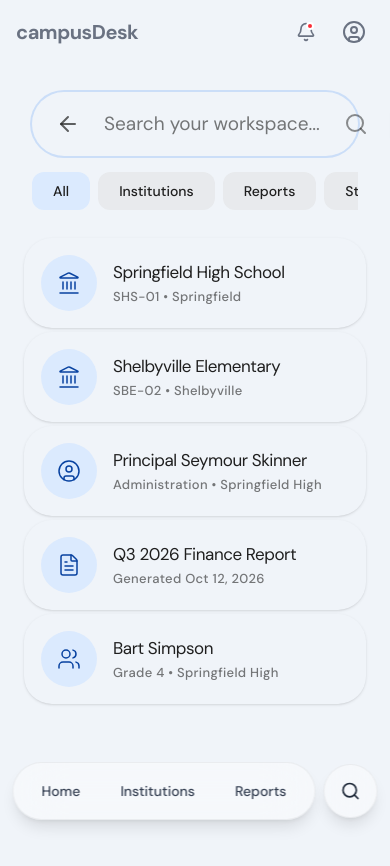
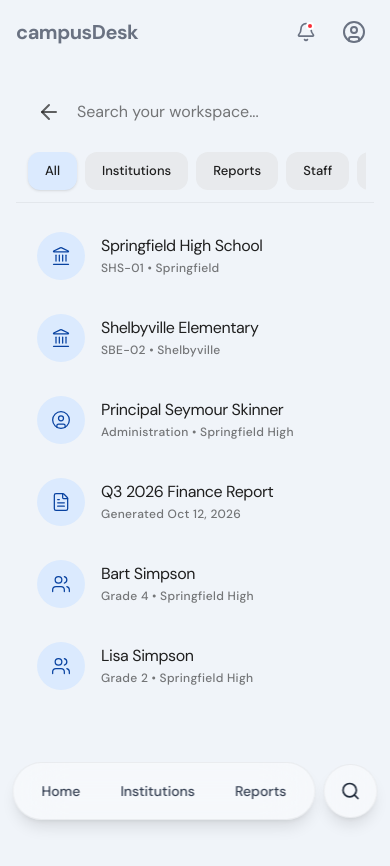
Before and after one commit to ubadha-kaif-work/campusDesk, a Next.js app: page /parent-company/search in a window 390 px wide. Shown: the top 866 px of the page. Built offline with nearby package versions, Linux system fonts and the light colour scheme.

Commit message:
feat: enhance responsive design scaling on search page and search bar layout

```diff
--- a/src/app/parent-company/search/page.tsx
+++ b/src/app/parent-company/search/page.tsx
@@ -27,6 +27,7 @@ function SearchContent() {
         { id: 2, title: "Principal Seymour Skinner", subtitle: "Administration • Springfield High", type: "Staff", icon: UserCircle },
         { id: 3, title: "Q3 2026 Finance Report", subtitle: "Generated Oct 12, 2026", type: "Report", icon: FileText },
         { id: 5, title: "Bart Simpson", subtitle: "Grade 4 • Springfield High", type: "Student", icon: Users },
+        { id: 6, title: "Lisa Simpson", subtitle: "Grade 2 • Springfield High", type: "Student", icon: Users },
     ];
 
     const filteredResults = activeFilter === "All"
@@ -39,46 +40,48 @@ function SearchContent() {
 
     return (
         <div className="min-h-[100dvh] pb-32 bg-background flex flex-col">
-            {/* MD3 Massive Search Bar Base Layer Container */}
-            <div className="sticky top-0 z-50 pt-4 pb-2 px-4 bg-background/90 backdrop-blur-md">
-                <div className="max-w-4xl mx-auto flex flex-col gap-4">
+            {/* Highly Responsive Top Container Tracking Scaling Constraints */}
+            <div className="sticky top-0 z-50 pt-2 pb-2 px-2 sm:px-4 sm:pt-4 bg-background/95 backdrop-blur-xl border-b border-black/5 dark:border-white/5 md:border-none">
+                <div className="max-w-6xl mx-auto flex flex-col gap-3">
 
-                    {/* Native thick MD3 Search Bar replacing the floating detached pill layout  */}
-                    <div className="flex items-center gap-2 bg-surface-container-highest px-4 py-3 sm:py-4 rounded-full transition-shadow focus-within:ring-2 ring-primary-500/20">
-                        <button onClick={() => router.back()} className="p-2 rounded-full text-foreground/70 hover:bg-black/5 dark:hover:bg-white/10 transition-colors shrink-0">
+                    {/* Redesigned MD3 Scalable Search Bar mimicking native 56dp height constraints */}
+                    <div className="flex items-center bg-surface-container-highest md:bg-surface-container w-full h-14 rounded-full transition-all focus-within:shadow-md focus-within:bg-surface-container-highest px-1 sm:px-2 border border-transparent focus-within:border-black/5 dark:focus-within:border-white/5">
+                        <button onClick={() => router.back()} className="p-2 sm:p-3 rounded-full text-foreground/70 hover:bg-black/5 dark:hover:bg-white/10 transition-colors shrink-0">
                             <ArrowLeft className="w-6 h-6" />
                         </button>
+
                         <input
                             ref={inputRef}
                             value={searchQuery}
                             onChange={(e) => setSearchQuery(e.target.value)}
                             placeholder="Search your workspace..."
-                            className="flex-1 bg-transparent text-[19px] font-normal text-foreground placeholder-foreground/60 focus:outline-none px-2"
-                            autoFocus={!shouldFocus}
+                            className="flex-1 min-w-0 bg-transparent text-base sm:text-[17px] font-normal text-foreground placeholder-foreground/60 focus:outline-none px-2"
                         />
+
+                        <div className="flex items-center shrink-0 pr-1">
                             {searchQuery ? (
                                 <button onClick={() => setSearchQuery("")} className="p-2 rounded-full text-foreground/70 hover:bg-black/5 dark:hover:bg-white/10 transition-colors">
-                                <X className="w-6 h-6" />
+                                    <X className="w-5 h-5 sm:w-6 sm:h-6" />
                                 </button>
                             ) : (
-                            <div className="p-2 rounded-full text-foreground/50 pointer-events-none">
-                                <SearchIcon className="w-6 h-6" />
+                                <div className="p-2 hidden sm:block rounded-full text-foreground/50 pointer-events-none">
+                                    <SearchIcon className="w-5 h-5 sm:w-6 sm:h-6" />
                                 </div>
                             )}
-                        {/* Standard Default Generic Profile Icon representation  */}
-                        <div className="w-10 h-10 rounded-full bg-primary-100 text-primary-700 dark:bg-primary-900/50 dark:text-primary-300 flex items-center justify-center shadow-sm ml-2 font-medium font-sans border border-primary-200 dark:border-primary-900">
+                            <div className="hidden sm:flex w-8 h-8 sm:w-9 sm:h-9 rounded-full bg-primary-100 text-primary-700 dark:bg-primary-900/50 dark:text-primary-300 items-center justify-center shadow-sm ml-2 font-medium font-sans border border-primary-200 dark:border-primary-900 text-sm">
                                 A
                             </div>
                         </div>
+                    </div>
 
-                    {/* MD3 Tonal Filter Chips overriding Google abstract category sets natively  */}
-                    <div className="flex overflow-x-auto gap-2 pb-1 no-scrollbar">
+                    {/* Highly Scrollable Tonal Filter Chips scaling fluidly */}
+                    <div className="flex overflow-x-auto gap-2 pb-1 px-1 no-scrollbar">
                         {filters.map((filter) => (
                             <button
                                 key={filter}
                                 onClick={() => setActiveFilter(filter)}
-                                className={`px-5 py-2 rounded-[12px] text-sm font-medium whitespace-nowrap transition-all border border-transparent ${activeFilter === filter
-                                        ? "bg-primary-100 text-primary-900 dark:bg-primary-900/60 dark:text-primary-100 border-primary-200 dark:border-primary-800"
+                                className={`px-4 sm:px-5 py-2 rounded-xl text-[13px] sm:text-sm font-medium whitespace-nowrap transition-all border border-transparent shrink-0 ${activeFilter === filter
+                                        ? "bg-primary-100 text-primary-900 dark:bg-primary-900/60 dark:text-primary-100 border-primary-200 dark:border-primary-800 shadow-sm"
                                         : "bg-surface-container text-foreground hover:bg-surface-container-highest border-black/5 dark:border-white/5"
                                     }`}
                             >
@@ -90,46 +93,46 @@ function SearchContent() {
                 </div>
             </div>
 
-            {/* MD3 Standard List Items Render Pipeline  */}
-            <div className="flex-1 max-w-4xl mx-auto w-full px-2 sm:px-4 pt-4">
-                <div className="space-y-1">
+            {/* Responsive Flex/Grid Array scaling seamlessly across Desktop/Tablet/Mobile viewports */}
+            <div className="flex-1 max-w-6xl mx-auto w-full px-2 sm:px-4 pt-4 sm:pt-6">
+                <div className="grid grid-cols-1 md:grid-cols-2 lg:grid-cols-3 gap-2 sm:gap-4">
                     <AnimatePresence mode="popLayout">
                         {finalResults.map((result, i) => {
                             const Icon = result.icon;
                             return (
                                 <motion.div
                                     layout
-                                    initial={{ opacity: 0, y: 10 }}
-                                    animate={{ opacity: 1, y: 0 }}
-                                    exit={{ opacity: 0, scale: 0.98 }}
+                                    initial={{ opacity: 0, scale: 0.95 }}
+                                    animate={{ opacity: 1, scale: 1 }}
+                                    exit={{ opacity: 0, scale: 0.95 }}
                                     transition={{ duration: 0.2, delay: i * 0.05 }}
                                     key={result.id}
+                                    className="w-full"
                                 >
-                                    <div className="flex items-center gap-4 p-4 rounded-[28px] hover:bg-surface-container transition-colors cursor-pointer group shadow-sm border border-transparent hover:border-black/5 dark:hover:border-white/5">
-                                        {/* Classic Material Design 3 Leading Icon Container Mapping */}
-                                        <div className="w-14 h-14 rounded-full bg-primary-100 dark:bg-primary-900/30 flex flex-col items-center justify-center shrink-0">
-                                            <Icon className="w-6 h-6 text-primary-700 dark:text-primary-300" strokeWidth={1.5} />
+                                    <div className="flex items-center gap-4 p-3 sm:p-4 rounded-[20px] sm:rounded-[28px] hover:bg-surface-container hover:shadow-sm transition-all cursor-pointer group border border-transparent hover:border-black/5 dark:hover:border-white/5 bg-transparent lg:bg-surface-container-low lg:border-black/5 dark:lg:border-white/5">
+                                        <div className="w-12 h-12 sm:w-14 sm:h-14 rounded-full bg-primary-100 dark:bg-primary-900/30 flex flex-col items-center justify-center shrink-0 transition-transform group-hover:scale-105">
+                                            <Icon className="w-5 h-5 sm:w-6 sm:h-6 text-primary-700 dark:text-primary-300" strokeWidth={1.5} />
                                         </div>
                                         <div className="flex-1 min-w-0">
-                                            <h4 className="text-[17px] tracking-tight font-normal text-foreground truncate">{result.title}</h4>
-                                            <p className="text-[13px] font-medium text-foreground/60 truncate tracking-wide mt-0.5">{result.subtitle}</p>
+                                            <h4 className="text-[16px] sm:text-[17px] tracking-tight font-normal text-foreground truncate group-hover:text-primary-700 dark:group-hover:text-primary-300 transition-colors">{result.title}</h4>
+                                            <p className="text-[12px] sm:text-[13px] font-medium text-foreground/60 truncate tracking-wide mt-[1px]">{result.subtitle}</p>
                                         </div>
                                     </div>
                                 </motion.div>
                             );
                         })}
                     </AnimatePresence>
+                </div>
 
                 {finalResults.length === 0 && (
-                        <motion.div initial={{ opacity: 0 }} animate={{ opacity: 1 }} className="text-center py-20">
-                            <div className="mx-auto w-24 h-24 bg-surface-container rounded-full flex items-center justify-center mb-6">
-                                <SearchIcon className="w-10 h-10 text-foreground/40" />
+                    <motion.div initial={{ opacity: 0 }} animate={{ opacity: 1 }} className="text-center py-20 px-4 w-full h-full flex flex-col items-center justify-center">
+                        <div className="w-20 h-20 sm:w-24 sm:h-24 bg-surface-container rounded-full flex flex-col items-center justify-center mb-6 shadow-sm border border-black/5 dark:border-white/5">
+                            <SearchIcon className="w-8 h-8 sm:w-10 sm:h-10 text-foreground/40" strokeWidth={1.5} />
                         </div>
-                            <h3 className="text-xl font-normal text-foreground mb-2 tracking-tight">No results found</h3>
-                            <p className="text-foreground/60 text-sm font-medium">Try checking your spelling or selecting different chips.</p>
+                        <h3 className="text-xl font-normal text-foreground mb-2 tracking-tight">No results expanding</h3>
+                        <p className="text-foreground/60 text-sm font-medium">Try broadening your search metrics or utilizing different categorical pills.</p>
                     </motion.div>
                 )}
-                </div>
             </div>
         </div>
     );
```
Lines whose indentation alone changed are shown as unchanged.
